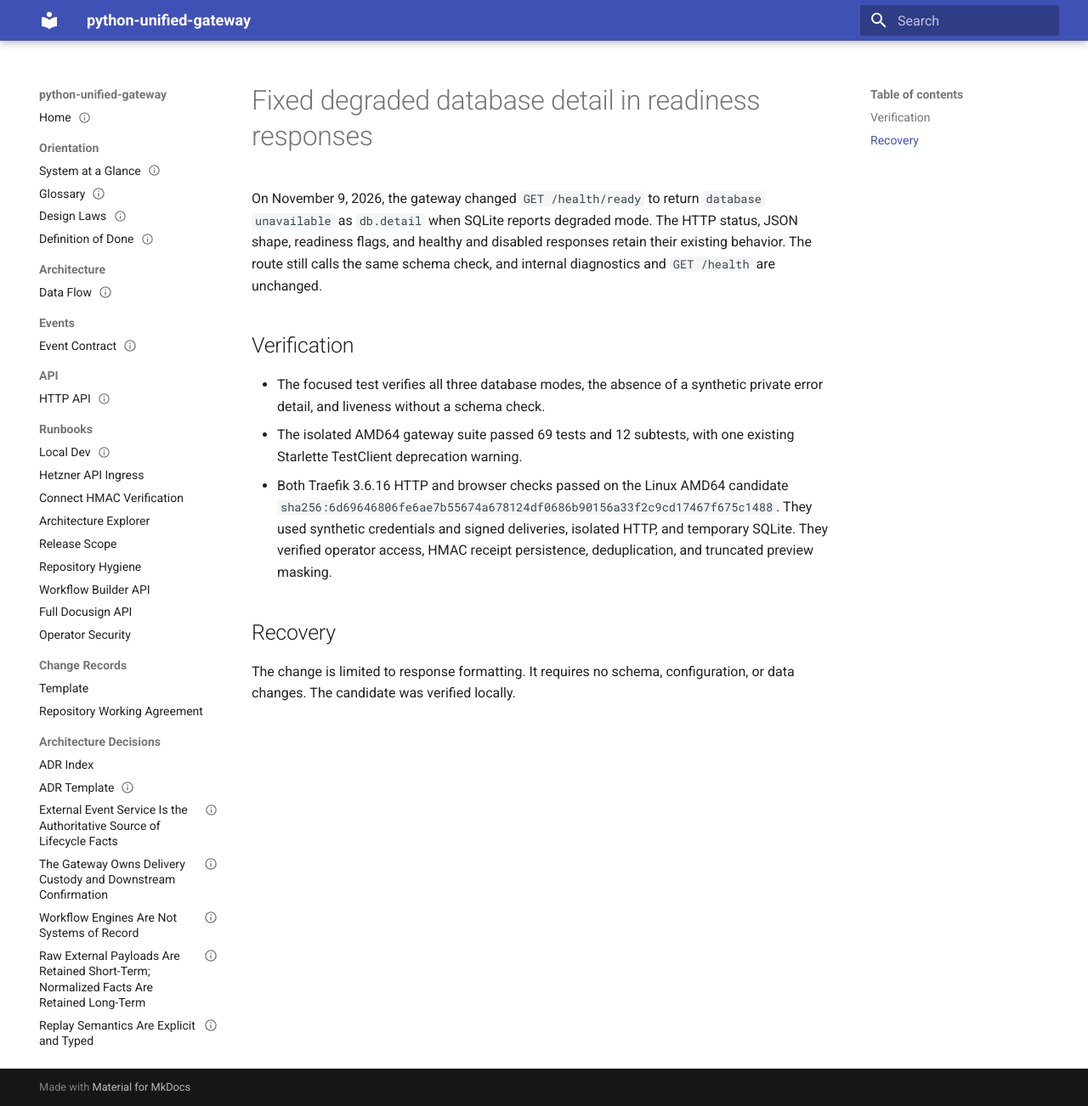
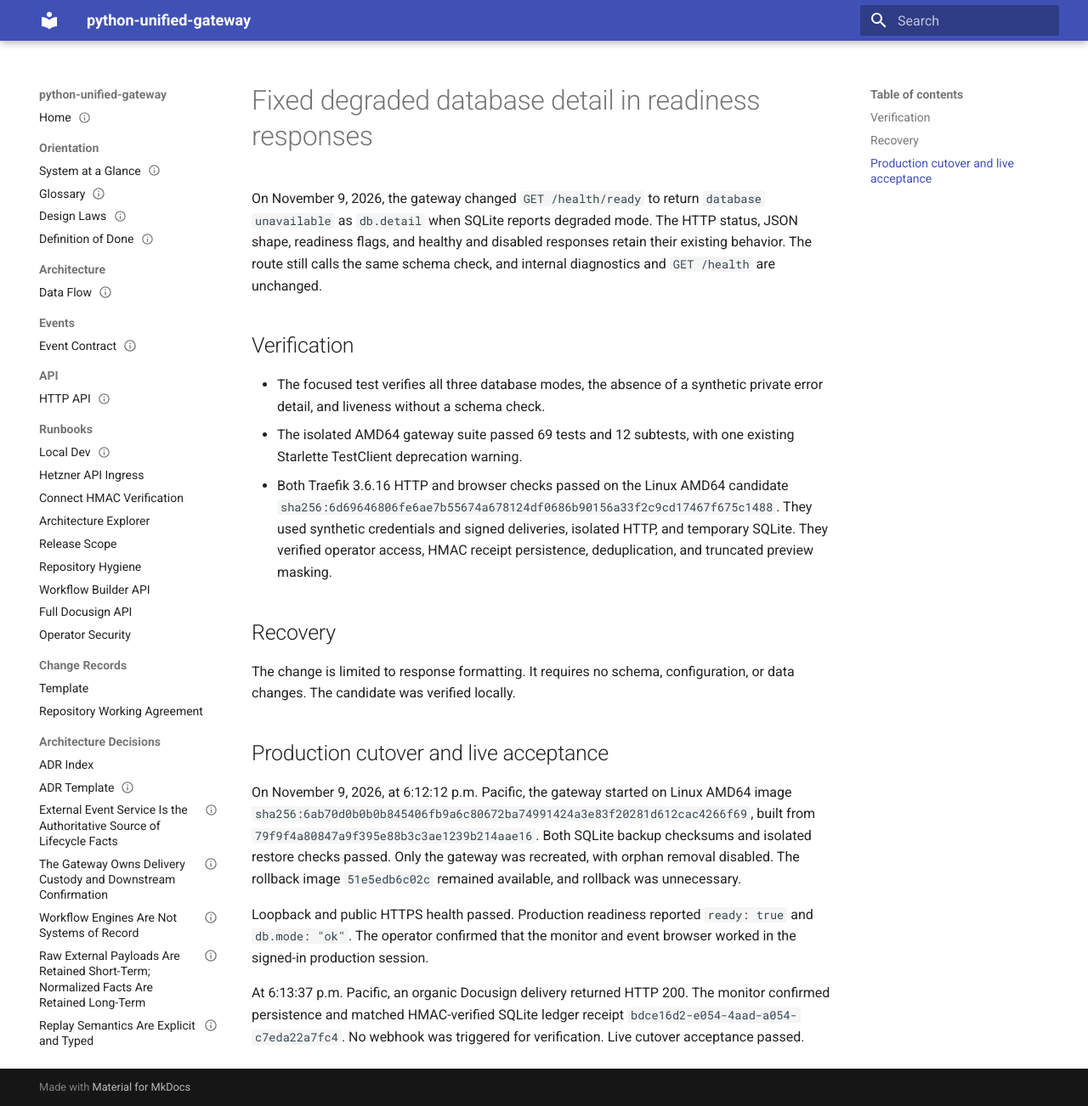
Before and after one commit to toms-iam-demos/python-unified-gateway, an MkDocs documentation site: the page built from docs/changes/2026-11-09-readiness-degraded-detail.md, in a window 1280 px wide and 1302 px high. Shown: the whole window at 85% size. Built offline with MkDocs 1.6.1 and Material for MkDocs 9.7.7, drawn with Linux system fonts in a browser that asks for light colours.

Commit message:
Record readiness cutover and live acceptance

```diff
--- a/docs/changes/2026-11-09-readiness-degraded-detail.md
+++ b/docs/changes/2026-11-09-readiness-degraded-detail.md
@@ -23,3 +23,22 @@ schema check, and internal diagnostics and `GET /health` are unchanged.
 
 The change is limited to response formatting. It requires no schema,
 configuration, or data changes. The candidate was verified locally.
+
+## Production cutover and live acceptance
+
+On November 9, 2026, at 6:12:12 p.m. Pacific, the gateway started on
+Linux AMD64 image
+`sha256:6ab70d0b0b0b845406fb9a6c80672ba74991424a3e83f20281d612cac4266f69`,
+built from `79f9f4a80847a9f395e88b3c3ae1239b214aae16`. Both SQLite backup
+checksums and isolated restore checks passed. Only the gateway was recreated,
+with orphan removal disabled. The rollback image `51e5edb6c02c` remained
+available, and rollback was unnecessary.
+
+Loopback and public HTTPS health passed. Production readiness reported
+`ready: true` and `db.mode: "ok"`. The operator confirmed that the monitor
+and event browser worked in the signed-in production session.
+
+At 6:13:37 p.m. Pacific, an organic Docusign delivery returned HTTP 200.
+The monitor confirmed persistence and matched HMAC-verified SQLite ledger
+receipt `bdce16d2-e054-4aad-a054-c7eda22a7fc4`. No webhook was triggered for
+verification. Live cutover acceptance passed.
```
